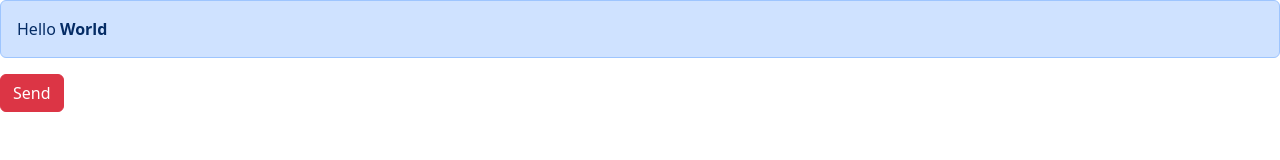
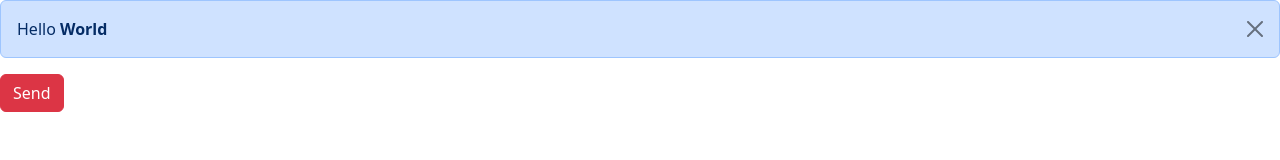
Before and after one commit to yaredghebre/vite-react-intro, a React (Vite) app: page / in a window 1280 px wide. Both pictures are taken after a click on the button "Send". Shown: the top 160 px of the page. Built offline with nearby package versions, Linux system fonts and the light colour scheme.

Commit message:
Add: button shows alert functionality implemented

```diff
--- a/src/App.tsx
+++ b/src/App.tsx
@@ -1,15 +1,19 @@
 // ALERT and BUTTON EXAMPLE
-import { Children } from "react";
+import { Children, useState } from "react";
 import Alert from "./components/Alert";
 import Button from "./components/Button";
 
 function App() {
+  // state variable
+  const [alertVisible, setAlertVisibility] = useState(false);
   return (
     <div>
-      <Alert>
-        Hello <span className="fw-bold">World</span>
-      </Alert>
-      <Button color="danger" onClick={() => console.log("Clicked")}>
+      {alertVisible && (
+        <Alert onClose={() => setAlertVisibility(false)}>
+          Hello <span className="fw-bold">World</span>
+        </Alert>
+      )}
+      <Button color="danger" onClick={() => setAlertVisibility(true)}>
         Send
       </Button>
     </div>
--- a/src/components/Alert.tsx
+++ b/src/components/Alert.tsx
@@ -2,10 +2,22 @@ import { ReactNode } from "react";
 
 interface Props {
   children: ReactNode; // type 'children' enables to write between the divs in the App, 'ReactNode' lets inserting other elements like <span>
+  onClose: () => void;
 }
 
-const Alert = ({ children }: Props) => {
-  return <div className="alert alert-primary">{children}</div>;
+const Alert = ({ children, onClose }: Props) => {
+  return (
+    <div className="alert alert-primary alert-dismissible">
+      {children}
+      <button
+        type="button"
+        className="btn-close"
+        onClick={onClose}
+        data-bs-dismiss="alert"
+        aria-label="Close"
+      ></button>
+    </div>
+  );
 };
 
 export default Alert;
```
